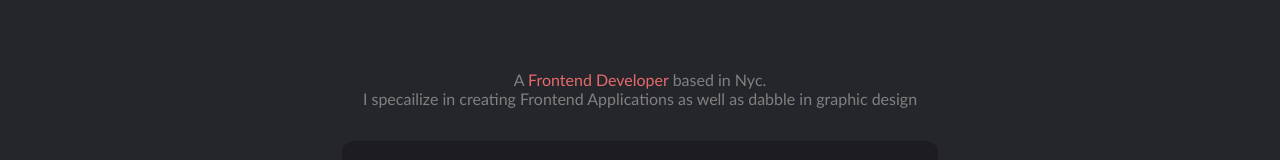
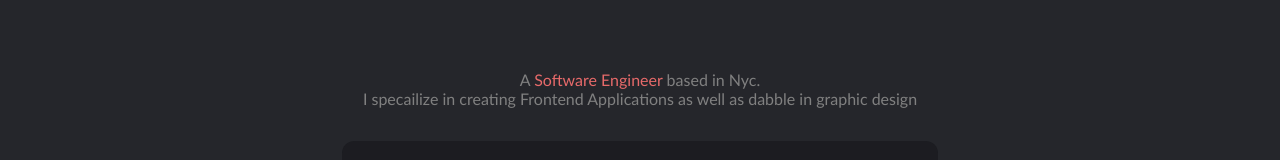
Before and after one commit to RenaldoMenelas/Portfolio-2.0, a React (Create React App) app: page / in a window 1280 px wide. Shown: the part 198-358 px from the top of the page. Built offline with nearby package versions, Linux system fonts and the light colour scheme.

Commit message:
developer title update

```diff
--- a/src/Components/Home.js
+++ b/src/Components/Home.js
@@ -29,7 +29,7 @@ console.log(clicked)
 
     <h1 id="About">Hi 👋, I'm Renaldo Menelas</h1>
     <div className="bio">
-    A <span className="Frontend_Dev" >Frontend Developer </span> based in Nyc.
+    A <span className="Frontend_Dev" >Software Engineer </span> based in Nyc.
     <br/>
     I specailize in creating Frontend Applications as well as dabble in graphic design
     </div>
```
